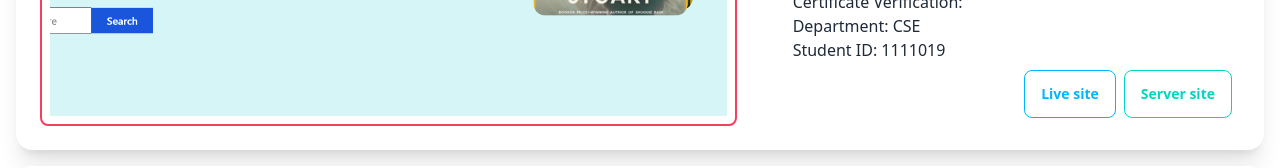
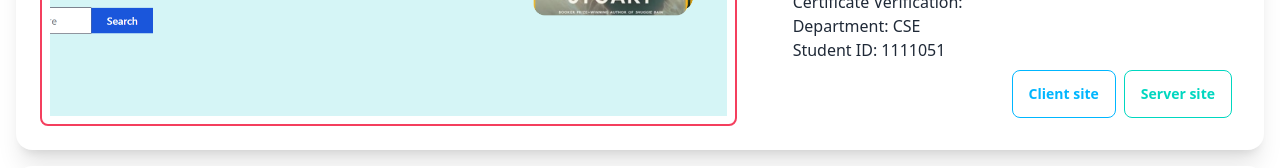
Before and after one commit to MMhabib/Portfolio, a React (Vite) app: page /projects in a window 1280 px wide. Shown: the part 426-594 px from the top of the page. Built offline with nearby package versions, Linux system fonts and the light colour scheme.

Commit message:
Little changes

```diff
--- a/src/Pages/Home/Home.jsx
+++ b/src/Pages/Home/Home.jsx
@@ -55,11 +55,11 @@ const Home = () => {
         <div className="flex flex-col p-8 md:flex-row   items-center md:items-start md:justify-center w-full  ">
           <div className="flex flex-col items-center mb-4  md:mb-0 md:mr-8">
             <div className="card card-compact h-96 w-72 bg-base-100 shadow-xl">
-              <figure className="h-full w-full">
+              <figure className="h-full w-full ">
                 <img
                   src={a}
                   alt="Profile"
-                  className="object-cover h-full w-full rounded-t-lg"
+                  className="object-cover h-full w-full rounded-t-lg "
                 />
               </figure>
             </div>
--- a/src/Pages/Projects/Project.jsx
+++ b/src/Pages/Projects/Project.jsx
@@ -29,11 +29,11 @@ const Project = () => {
                     Password: Akib#@321 <br />
                     Certificate Verification: <br />
                     Department: CSE <br />
-                    Student ID: 1111019 <br />
+                    Student ID: 1111051<br />
                 </p>
                 <div className="card-actions  sm:justify-center lg:justify-end">
-                    <a href="https://daisyui.com/components/collapse/"><button className="btn btn-outline btn-info">Live site</button></a>
-                    <button className="btn btn-outline btn-accent">Server site</button>
+                    <a href="https://github.com/MMhabib/OnlineBookSellFrontend.git"><button className="btn btn-outline btn-info">Client site</button></a>
+                    <a href="https://github.com/MMhabib/OnlinebookseellServer.git"><button className="btn btn-outline btn-accent">Server site</button></a>
                 </div>
             </div>
         </div>
```
